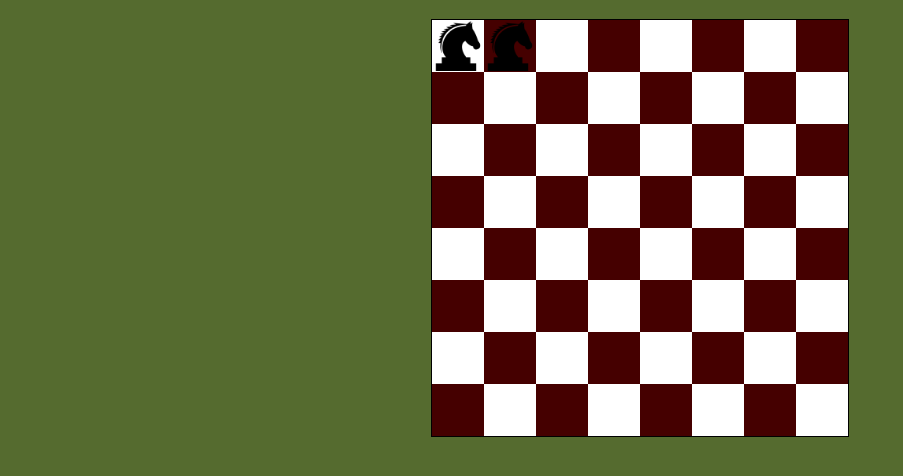
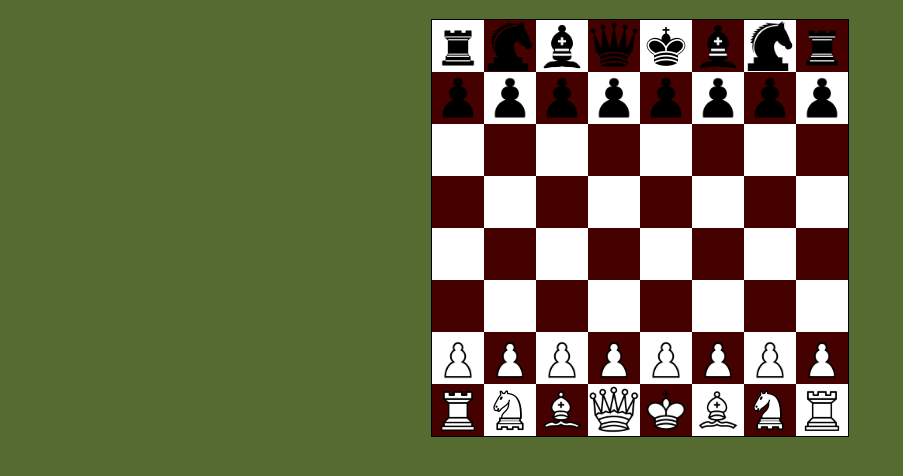
Before and after one commit to ethantr/chess, a plain HTML site: page index.html in a window 1280 px wide. Shown: the part 62-538 px from the top of the page, without its empty margins (0-903 px from the left). Drawn offline with Linux system fonts and the light colour scheme.

Commit message:
pieces are now placeable and viewable on board

```diff
--- /dev/null
+++ b/board.js
@@ -0,0 +1,104 @@
+class Board {
+
+    #squares
+    constructor() {
+        this.#squares = new Array(BOARD_SIZE);
+
+        for (var i = 0; i < BOARD_SIZE; i++) {
+            this.#squares[i] = new Array(BOARD_SIZE);
+        }
+        console.log(this.#squares)
+        this.resetBoard()
+        this.constructGUIBoard()
+    }
+
+
+    placePiece(piece, x, y) {
+        this.#squares[y][x] = new Square(x, y, piece);
+    }
+
+
+
+
+    resetBoard() {
+        for (let index = 0; index < this.#squares.length; index++) {
+            for (let j = 0; j < this.#squares.length; j++) {
+                this.#squares[index][j] = new Square(index, j, NaN)
+            }
+
+        }
+        this.placePiece(new Rook(BLACK), 0, 0);
+        this.placePiece(new Rook(BLACK), 7, 0);
+        this.placePiece(new Rook(WHITE), 0, 7);
+        this.placePiece(new Rook(WHITE), 7, 7);
+        this.placePiece(new Knight(BLACK), 1, 0);
+        this.placePiece(new Knight(BLACK), 6, 0);
+        this.placePiece(new Knight(WHITE), 1, 7);
+        this.placePiece(new Knight(WHITE), 6, 7);
+        this.placePiece(new Bishop(BLACK), 2, 0);
+        this.placePiece(new Bishop(BLACK), 5, 0);
+        this.placePiece(new Bishop(WHITE), 2, 7);
+        this.placePiece(new Bishop(WHITE), 5, 7);
+        this.placePiece(new Queen(BLACK),3,0)
+        this.placePiece(new Queen(WHITE),3,7)
+        this.placePiece(new King(BLACK),4,0)
+        this.placePiece(new King(WHITE),4,7)
+        for (let index = 0; index < BOARD_SIZE; index++) {
+            this.placePiece(new Pawn(WHITE),index,6)
+            this.placePiece(new Pawn(BLACK),index,1)
+        }
+        console.log(this.#squares[0][0])
+    }
+
+    constructGUIBoard() {
+        var table = document.getElementById('board');
+        for (let index = 0; index < this.#squares.length; index++) {
+
+            var board_row_element = document.createElement('tr');
+            table.appendChild(board_row_element);
+            for (let j = 0; j < BOARD_SIZE; j++) {
+
+                var sq = document.createElement('td');
+                board_row_element.appendChild(sq);
+                var div = document.createElement('div');
+
+                let currentSquare = this.#squares[index][j];
+                var pieceName = ""+this.getPieceName(currentSquare.getPiece())
+                if(pieceName !== "null") div.className = "piece "+ this.getPieceName(currentSquare.getPiece());
+                console.log("piece " + this.getPieceName(currentSquare.getPiece()))
+                sq.appendChild(div);
+            }
+
+        }
+
+    }
+
+    getPieceName(piece) {
+        var result = ""
+        switch (piece.constructor) {
+            case Knight:
+                result += "knight"
+                break;
+            case Pawn:
+                result += "pawn"
+                break;
+            case King:
+                result += "king"
+                break;
+            case Queen:
+                result += "queen";
+                break;
+            case Rook:
+                result += "rook"
+                break
+            case Bishop:
+                result += "bishop"
+                break
+            default:
+                return "null";
+        }
+        result += "-" + piece.getColour().toLowerCase();
+        return result;
+    }
+
+}
--- a/index.html
+++ b/index.html
@@ -14,98 +14,15 @@
 </head>
 
 <body>
-    <script src = "square.js"></script>
-    <script src = "piece.js"></script>
+    <script src="square.js"></script>
+    <script src="piece.js"></script>
+    <script src="board.js"></script>
+    <script src="gui/boardGUI.js"></script>
     <script src="script.js" async defer></script>
 
     <h1>Chess</h1>
     <div class="chess-board">
-        <table>
-            <tr>
-                <td>
-                    <div class="piece knight-black"></div>
-                <td>
-                    <div class="piece knight-black"></div>
-                </td>
-                <td>
-                </td>
-                <td></td>
-                <td></td>
-                <td></td>
-                <td></td>
-                <td></td>
-            </tr>
-            <tr>
-                <td></td>
-                <td></td>
-                <td></td>
-                <td></td>
-                <td></td>
-                <td></td>
-                <td></td>
-                <td></td>
-            </tr>
-            <tr>
-                <td></td>
-                <td></td>
-                <td></td>
-                <td></td>
-                <td></td>
-                <td></td>
-                <td></td>
-                <td></td>
-            </tr>
-            <tr>
-                <td></td>
-                <td></td>
-                <td></td>
-                <td></td>
-                <td></td>
-                <td></td>
-                <td></td>
-                <td></td>
-            </tr>
-            <tr>
-                <td></td>
-                <td></td>
-                <td></td>
-                <td></td>
-                <td></td>
-                <td></td>
-                <td></td>
-                <td></td>
-            </tr>
-            <tr>
-                <td></td>
-                <td></td>
-                <td></td>
-                <td></td>
-                <td></td>
-                <td></td>
-                <td></td>
-                <td></td>
-            </tr>
-            <tr>
-                <td></td>
-                <td></td>
-                <td></td>
-                <td></td>
-                <td></td>
-                <td></td>
-                <td></td>
-                <td></td>
-            </tr>
-            <tr>
-                <td></td>
-                <td></td>
-                <td></td>
-                <td></td>
-                <td></td>
-                <td></td>
-                <td></td>
-                <td></td>
-            </tr>
-        </table>
+        <table id="board"></table>
 
     </div>
 </body>
--- a/piece.js
+++ b/piece.js
@@ -122,8 +122,23 @@ class Knight extends Piece {
 
 class Pawn extends Piece {
 
+    #firstMove
+
     constructor(colour) {
         super(colour);
+        this.setFirstMove(true)
+    }
+
+    firstMovePlayed(){
+        return this.#firstMove;
+    }
+
+    playFirstMove(){
+        this.setFirstMove(false);
+    }
+
+    setFirstMove(v){
+        this.#firstMove = v;
     }
 
     canMove(board, start, end) {
@@ -139,6 +154,10 @@ class Pawn extends Piece {
         var x = getDistX(start, end);
         var y = getDistY(start, end);
 
+        // For first move moving two squares
+        if(!this.firstMovePlayed && y ===2 || end.isVacant()){
+            return true;
+        }
         // Check for moving pawn greater than moving distance
         if (y !== 1) {
             return false;
--- a/script.js
+++ b/script.js
@@ -5,3 +5,4 @@ var pos2 = new Square(1,1,new Pawn(WHITE));
 console.log(pos)
 console.log(pos2)
 console.log(pos.getPiece().canMove(1,pos,pos2))
+board = new Board();
--- a/styles.css
+++ b/styles.css
@@ -27,21 +27,83 @@ tr:nth-child(even) td:nth-child(odd) {
 td {
     width: 50px;
     height: 50px;
+    transition-duration: 0.2s;
 }
 
 td:hover {
     background: lightblue !important;
 }
 
+.piece:hover {
+    background-color: rgb(74, 195, 255) !important;
+}
+
 .piece {
+    transition-duration: 0.2s;
     width: 50px;
     height: 50px;
 }
 
-.knight-black{
-    background:url("assets/knight-black.png");
-    background-size:cover;
+.knight-black {
+    background: url("assets/knight-black.png");
+    background-size: cover;
 }
+
+.knight-white {
+    background: url("assets/knight-white.png");
+    background-size: cover;
+}
+
+.rook-white {
+    background: url("assets/rook-white.png");
+    background-size: cover;
+}
+
+.rook-black {
+    background: url("assets/rook-black.png");
+    background-size: cover;
+}
+
+.bishop-black {
+    background: url("assets/bishop-black.png");
+    background-size: cover;
+}
+
+.bishop-white {
+    background: url("assets/bishop-white.png");
+    background-size: cover;
+}
+
+.queen-white{
+    background: url("assets/queen-white.png");
+    background-size: cover;
+}
+
+.queen-black{
+    background: url("assets/queen-black.png");
+    background-size: cover;
+}
+
+.king-black {
+    background: url("assets/king-black.png");
+    background-size: cover;
+}
+
+.king-white {
+    background: url("assets/king-white.png");
+    background-size: cover;
+}
+
+.pawn-black{
+    background: url("assets/pawn-black.png");
+    background-size: cover;
+}
+
+.pawn-white{
+    background: url("assets/pawn-white.png");
+    background-size: cover;
+}
+
 
 .chess-board {
     background-color: var(--chess-background)
```
Also changed, not shown: assets/bishop-black.png (added), assets/bishop-white.png (added), assets/king-black.png (added), assets/king-white.png (added), assets/knight-white.png (added), assets/pawn-black.png (added), assets/pawn-white.png (added), assets/queen-black.png (added), assets/queen-white.png (added), assets/rook-black.png (added), assets/rook-white.png (added), gui/boardGUI.js (added).
